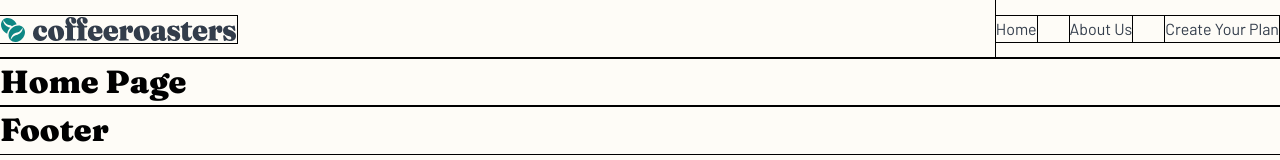
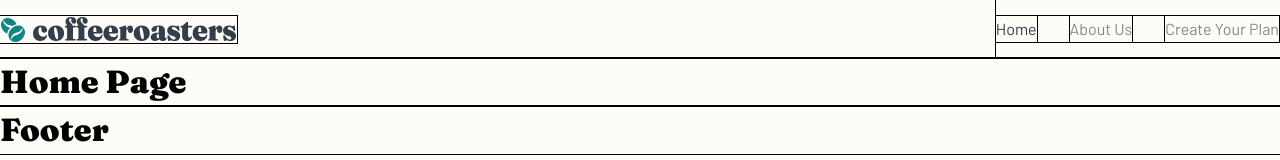
Before and after one commit to tlanettepollard/FEM-CoffeeRoasters-Subscription-Site-TLP, a React (Vite) app: page / in a window 1280 px wide. Shown: the top 160 px of the page. Built offline with nearby package versions, Linux system fonts and the light colour scheme.

Commit message:
Updates
Signed-off-by: T. Lanette <TLPollard4516@gmail.com>

```diff
--- a/src/components/Navbar/NavItem.jsx
+++ b/src/components/Navbar/NavItem.jsx
@@ -1,14 +1,15 @@
-import { Link } from "react-router";
+//import { Link } from "react-router";
+import { NavLink } from "react-router";
 
 const NavItem = (props) => {
     return (
         <li className='nav__item'>
-            <Link to={props.link}
+            <NavLink to={props.link}
                 role='menuitem'
                 onClick={props.click}
                 className='anchor nav__item--btn nav-font'>
                 {props.name}
-            </Link>
+            </NavLink>
 
         </li>
     )
--- a/src/styles/abstracts/_colors.scss
+++ b/src/styles/abstracts/_colors.scss
@@ -39,7 +39,8 @@ $lt-heading-color: $lt-cream;
 $dk-heading-color: $dk-grey-blue;
 /* light sections, aside, how it works, map */
 $number-heading-color: $pale-orange;
-$navbar-font-color: $grey;
+$nav-font-color: $grey;
+$nav-font-color-active: $dk-grey-blue;
 $mobile-navbar-font-color: $dk-grey-blue;
 
 $home-section1-heading: linear-gradient(180deg, rgba(254, 252, 247, 0.00) 0%, #FEFCF7 100%);
--- a/src/styles/base/_typography.scss
+++ b/src/styles/base/_typography.scss
@@ -21,7 +21,7 @@ p {
 }
 
 .nav-font {
-    color: $body-font-color;
+    color: $nav-font-color;
     font-family: $body-font;
     font-size: 16px;
     font-style: normal;
--- a/src/styles/layout/_navbar.scss
+++ b/src/styles/layout/_navbar.scss
@@ -1,8 +1,14 @@
 @use '../abstracts/' as *;
 @use '../base/' as *;
 
+.active {
+    color: $nav-font-color-active;
+}
+
 nav {
     @include flex(row, space-between, center);
+    position: sticky;
+    top: 0;
 }
 
 nav ul {
@@ -17,3 +23,7 @@ nav ul li a {
     display: block;
 
 }
+
+nav ul li a:not(.active):hover {
+    color: $nav-font-color-active;
+}
```
